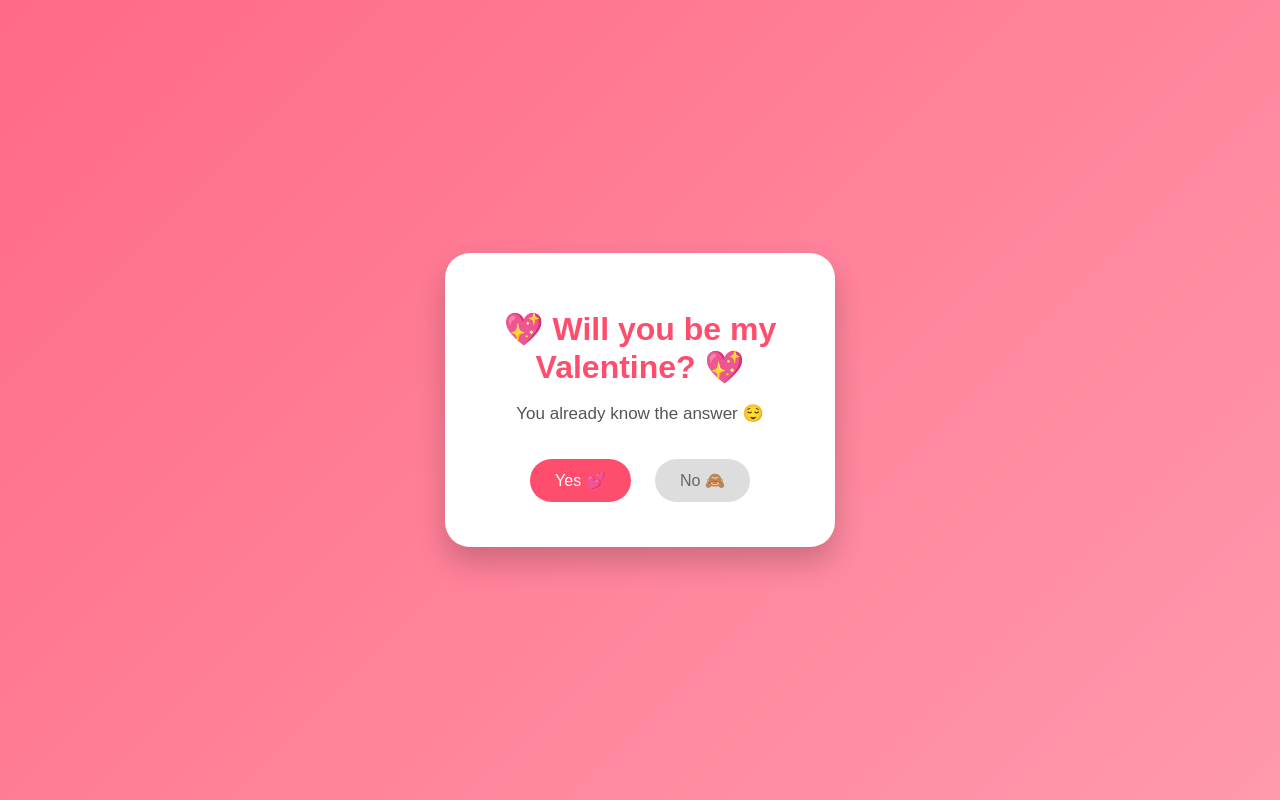
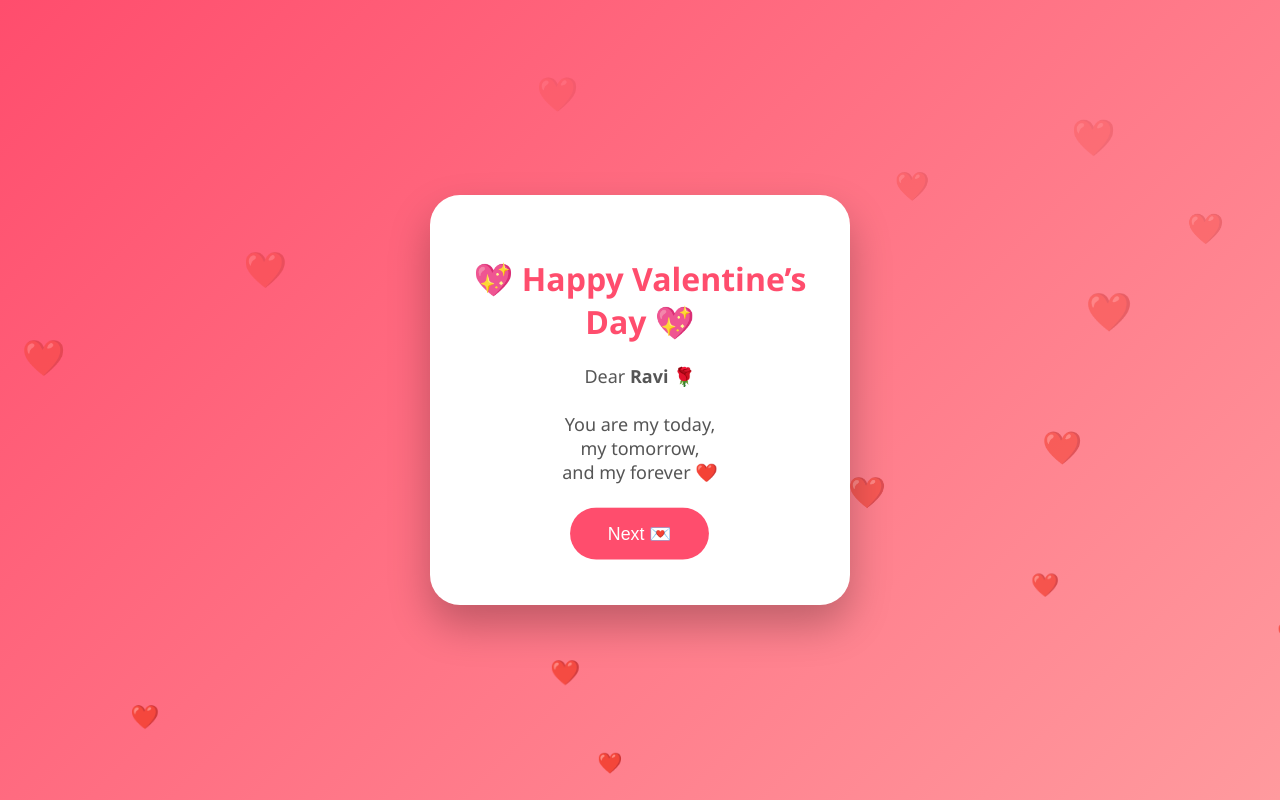
Before and after one commit to mgrover851-ravi/Val, a plain HTML site: page index.html in a window 1280 px wide. Drawn offline with Linux system fonts and the light colour scheme.

Commit message:
Add files via upload

```diff
--- a/index.html
+++ b/index.html
@@ -2,87 +2,181 @@
 <html lang="en">
 <head>
   <meta charset="UTF-8">
-  <title>Will You Be My Valentine?</title>
+  <title>For Ravi 💖</title>
   <meta name="viewport" content="width=device-width, initial-scale=1.0">
 
   <style>
     body {
       margin: 0;
       height: 100vh;
+      overflow: hidden;
       display: flex;
       justify-content: center;
       align-items: center;
-      background: linear-gradient(135deg, #ff6a88, #ff99ac);
-      font-family: Arial, sans-serif;
+      background: linear-gradient(135deg, #ff4d6d, #ff9a9e);
+      font-family: 'Segoe UI', sans-serif;
     }
 
     .card {
       background: white;
-      padding: 35px;
-      border-radius: 25px;
+      padding: 40px;
+      border-radius: 30px;
       text-align: center;
-      width: 320px;
-      box-shadow: 0 15px 30px rgba(0,0,0,0.2);
+      width: 340px;
+      box-shadow: 0 20px 40px rgba(0,0,0,0.25);
+      animation: pop 1s ease;
+      z-index: 2;
     }
 
-    h1 {
-      color: #ff4d6d;
-      margin-bottom: 15px;
+    @keyframes pop {
+      0% { transform: scale(0.5); opacity: 0; }
+      100% { transform: scale(1); opacity: 1; }
     }
 
-    p {
-      color: #555;
-      font-size: 17px;
-    }
+    h1 { color: #ff4d6d; }
+    p { font-size: 18px; color: #555; }
 
-    .buttons {
-      margin-top: 25px;
-    }
+    .buttons { margin-top: 25px; }
 
     button {
-      padding: 12px 25px;
+      padding: 14px 34px;
       font-size: 16px;
       border-radius: 30px;
       border: none;
-      margin: 10px;
-      cursor: pointer;
+      margin: 8px;
     }
 
     #yes {
       background: #ff4d6d;
       color: white;
+      cursor: pointer;
+      animation: heartbeat 1.5s infinite;
     }
 
     #no {
       background: #ddd;
-      color: #666;
+      color: #777;
       cursor: not-allowed;
-      pointer-events: none; /* ❌ NO cannot be clicked */
+      pointer-events: none;
+    }
+
+    @keyframes heartbeat {
+      0% { transform: scale(1); }
+      50% { transform: scale(1.12); }
+      100% { transform: scale(1); }
+    }
+
+    /* Floating hearts */
+    .heart {
+      position: absolute;
+      bottom: -20px;
+      font-size: 22px;
+      animation: floatUp 6s linear infinite;
+      opacity: 0.8;
+    }
+
+    @keyframes floatUp {
+      0% { transform: translateY(0); opacity: 1; }
+      100% { transform: translateY(-110vh); opacity: 0; }
+    }
+
+    /* Ring animation */
+    .ring {
+      font-size: 80px;
+      animation: ringPop 1.5s ease forwards;
+    }
+
+    @keyframes ringPop {
+      0% { transform: scale(0); opacity: 0; }
+      70% { transform: scale(1.3); opacity: 1; }
+      100% { transform: scale(1); }
+    }
+
+    /* Fireworks dots */
+    .spark {
+      position: absolute;
+      width: 6px;
+      height: 6px;
+      background: gold;
+      border-radius: 50%;
+      animation: spark 1s ease-out forwards;
+    }
+
+    @keyframes spark {
+      0% { transform: scale(1); opacity: 1; }
+      100% { transform: scale(0); opacity: 0; }
     }
   </style>
 </head>
 
 <body>
 
-  <div class="card">
-    <h1>💖 Will you be my Valentine? 💖</h1>
-    <p>You already know the answer 😌</p>
+  <!-- Background music -->
+  <audio id="music" loop>
+    <source src="https://www.soundhelix.com/examples/mp3/SoundHelix-Song-1.mp3">
+  </audio>
 
-    <div class="buttons">
-      <button id="yes" onclick="yesClicked()">Yes 💕</button>
-      <button id="no">No 🙈</button>
-    </div>
+  <div class="card" id="card">
+    <h1>💖 Happy Valentine’s Day 💖</h1>
+    <p>
+      Dear <strong>Ravi</strong> 🌹 <br><br>
+      You are my today,<br>
+      my tomorrow,<br>
+      and my forever ❤️
+    </p>
+
+    <button id="yes" onclick="nextStep()">Next 💌</button>
   </div>
 
   <script>
-    function yesClicked() {
-      document.body.innerHTML = `
-        <div style="text-align:center;color:white;">
-          <h1>💘 YAYYYY 💘</h1>
-          <h2>You just made me the happiest ❤️</h2>
-          <p>Happy Valentine’s Day 🌹</p>
+    function nextStep() {
+      document.getElementById("card").innerHTML = `
+        <h1>💍 Will you marry me? 💍</h1>
+        <p>Ravi, my heart already knows the answer ❤️</p>
+        <div class="buttons">
+          <button id="yes" onclick="yesForever()">YES 💖</button>
+          <button id="no">NO 🙈</button>
         </div>
       `;
+    }
+
+    function yesForever() {
+      document.getElementById("music").play();
+
+      document.body.innerHTML = `
+        <div style="color:white;text-align:center;z-index:2;">
+          <div class="ring">💍</div>
+          <h1 style="font-size:42px;">HE SAID YES 💖</h1>
+          <h2>Ravi, forever starts now ❤️</h2>
+          <p>Our love story just became eternal 🌹</p>
+        </div>
+      `;
+
+      fireworks();
+    }
+
+    // Hearts
+    setInterval(() => {
+      const heart = document.createElement("div");
+      heart.className = "heart";
+      heart.innerHTML = "❤️";
+      heart.style.left = Math.random() * 100 + "vw";
+      heart.style.fontSize = Math.random() * 24 + 16 + "px";
+      document.body.appendChild(heart);
+      setTimeout(() => heart.remove(), 6000);
+    }, 300);
+
+    // Fireworks effect
+    function fireworks() {
+      for (let i = 0; i < 80; i++) {
+        const spark = document.createElement("div");
+        spark.className = "spark";
+        spark.style.left = Math.random() * 100 + "vw";
+        spark.style.top = Math.random() * 100 + "vh";
+        spark.style.background = ["gold","white","pink","red"][Math.floor(Math.random()*4)];
+        document.body.appendChild(spark);
+        setTimeout(() => spark.remove(), 1000);
+      }
     }
   </script>
 
```
